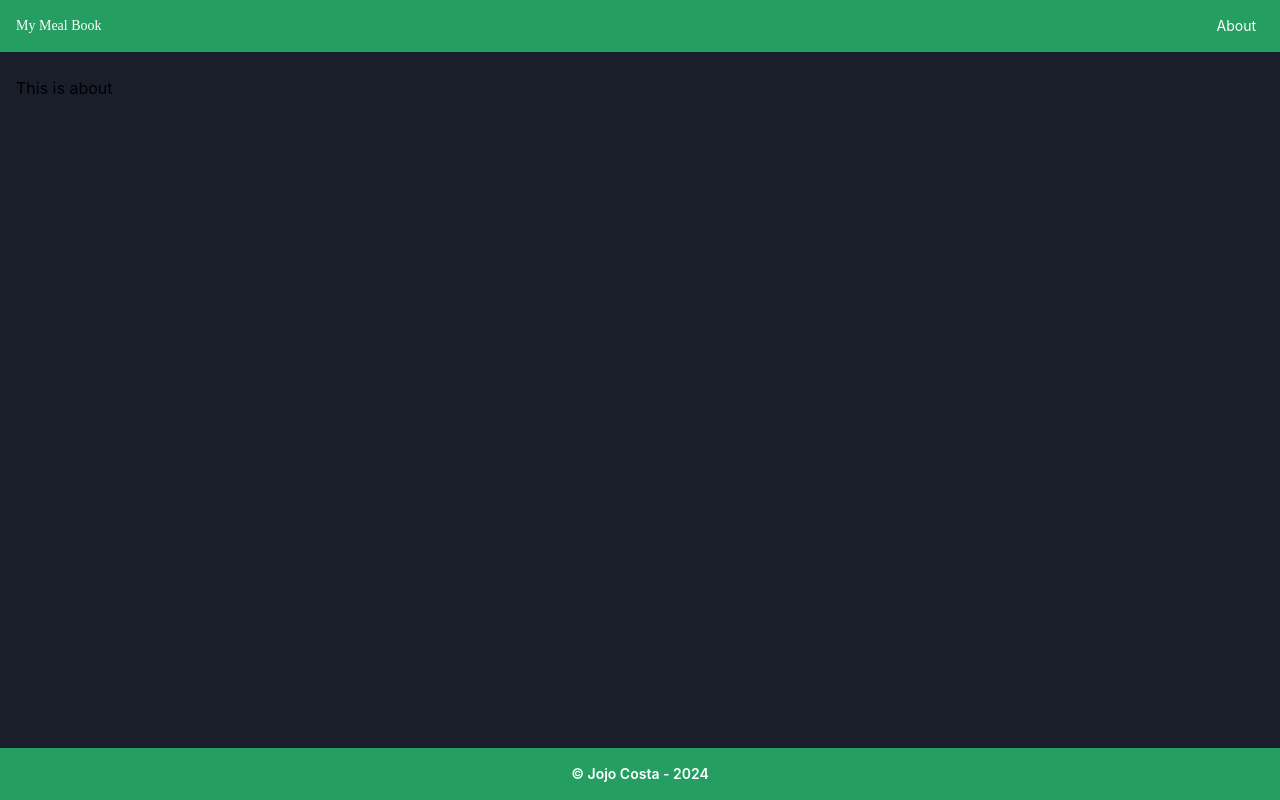
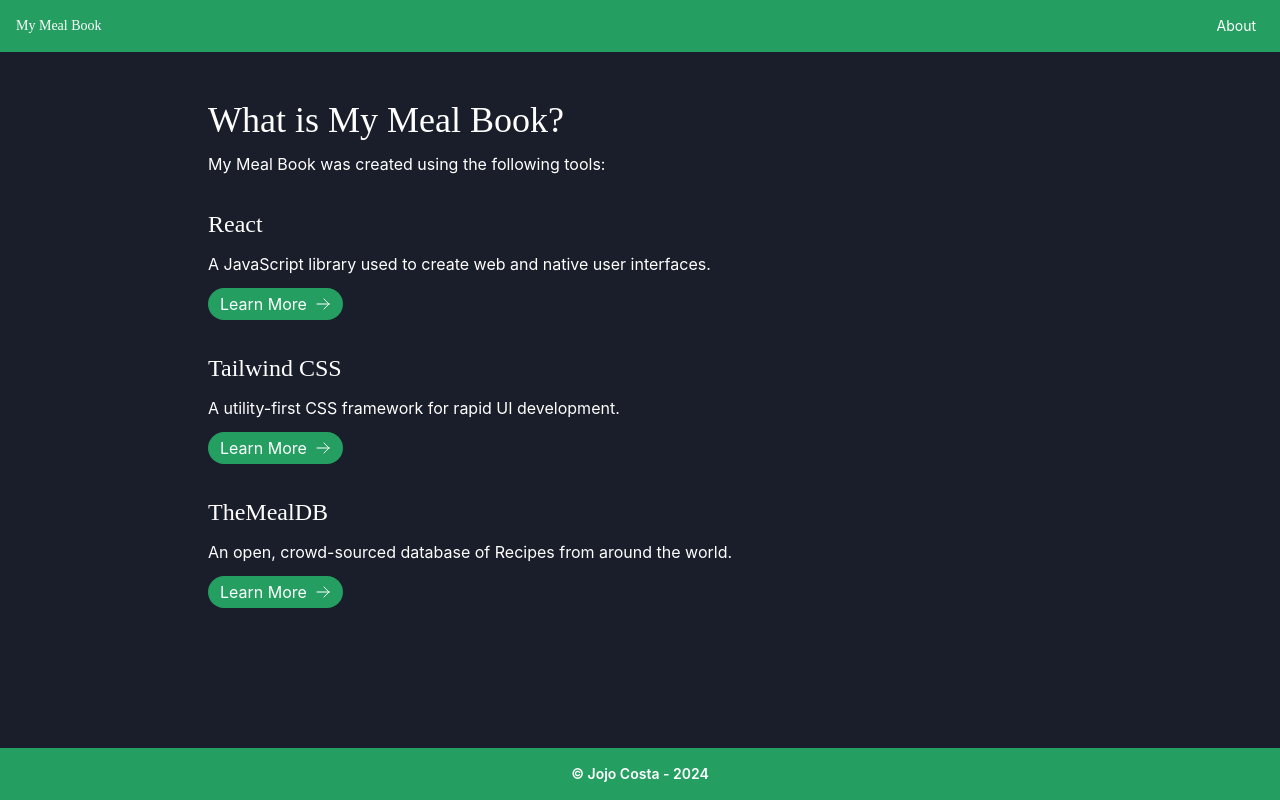
Before and after one commit to JonCosta/my-meal-book, a React (Create React App) app: page /about in a window 1280 px wide. Built offline with nearby package versions, Linux system fonts and the light colour scheme; a web font is replaced by a local one.

Commit message:
feat(About): added components for About page
Added new components and more content for the About page

```diff
--- /dev/null
+++ b/src/components/common/AboutItem/AboutItem.tsx
@@ -0,0 +1,25 @@
+import LearnMoreButton from "../LearnMoreButton/LearnMoreButton";
+
+type AboutItemProps = {
+    title: string;
+    description: string;
+    sourceUrl?: string;
+    titleSize?: 'text-2xl' | 'text-4xl';
+}
+const AboutItem: React.FC<AboutItemProps> = ({title, description, sourceUrl, titleSize = 'text-2xl'}) => {
+    return (
+        <div className="flex flex-col gap-3 items-start">
+            <h1 className={`${titleSize} font-bold font-title text-white`}>
+                {title}
+            </h1>
+            <p className="text-white">
+                {description}
+            </p>
+            {sourceUrl &&
+                <LearnMoreButton sourceLink={sourceUrl} />
+            }
+        </div>
+    )
+}
+
+export default AboutItem;
--- /dev/null
+++ b/src/components/common/LearnMoreButton/LearnMoreButton.tsx
@@ -0,0 +1,22 @@
+type LearnButtonProps = {
+    sourceLink: string;
+    buttonText?: string;
+}
+
+const LearnMoreButton: React.FC<LearnButtonProps> = ({
+    sourceLink,
+    buttonText = "Learn More"
+}) => {
+    return (
+        <a className="px-3 py-1 text-white bg-primary rounded-full text-center inline-flex items-center"
+            href={sourceLink} target="_blank" >
+            {buttonText}
+            <svg xmlns="http://www.w3.org/2000/svg" fill="none" viewBox="0 0 24 24" strokeWidth={1.5} stroke="currentColor" className="size-4 ml-2">
+                <path strokeLinecap="round" strokeLinejoin="round" d="M13.5 4.5 21 12m0 0-7.5 7.5M21 12H3" />
+            </svg>
+
+        </a>
+    )
+}
+
+export default LearnMoreButton;
--- a/src/components/pages/About/About.tsx
+++ b/src/components/pages/About/About.tsx
@@ -1,8 +1,36 @@
+import { cssCenterDiv } from "../../../utils/Constants";
+import AboutItem from "../../common/AboutItem/AboutItem";
+
 const AboutPage: React.FC = () => {
+
     return (
-        <h1>
-            This is about
-        </h1>
+        <div className={cssCenterDiv}>
+            <div className="flex flex-col gap-8">
+                <AboutItem
+                    title="What is My Meal Book?"
+                    description="My Meal Book was created using the following tools:"
+                    titleSize="text-4xl"
+                />
+
+                <AboutItem
+                    title="React"
+                    description="A JavaScript library used to create web and native user interfaces."
+                    sourceUrl="https://react.dev"
+                />
+
+                <AboutItem
+                    title="Tailwind CSS"
+                    description="A utility-first CSS framework for rapid UI development."
+                    sourceUrl="https://tailwindcss.com/"
+                />
+
+                <AboutItem
+                    title="TheMealDB"
+                    description="An open, crowd-sourced database of Recipes from around the world."
+                    sourceUrl="https://www.themealdb.com/api.php"
+                />
+            </div>
+        </div>
     );
 }
 
--- a/src/components/pages/Meal/Meal.tsx
+++ b/src/components/pages/Meal/Meal.tsx
@@ -5,7 +5,7 @@
 import Meal from "../../../models/Meal";
 import { theMealDbEndpoint } from "../../../utils/Constants";
 
-function MealPage() {
+const MealPage: React.FC = () => {
     const { id } = useParams();
     const [meal, setMeal] = useState(new Meal());
     const [isLoading, setIsLoading] = useState(false);
@@ -14,10 +14,8 @@
     const cssMealTitle = "text-center text-3xl font-semibold capitalize";
 
     useEffect(() => {
-        console.log('Props:', id);
         fetchRecipeById(id);
-
-    }, []);
+    }, [id]);
 
     const fetchRecipeById = async (id: string | undefined) => {
         if (id === undefined) return;
```
Also changed, not shown: 1 other file (tests, documents, lock files or other folders).
